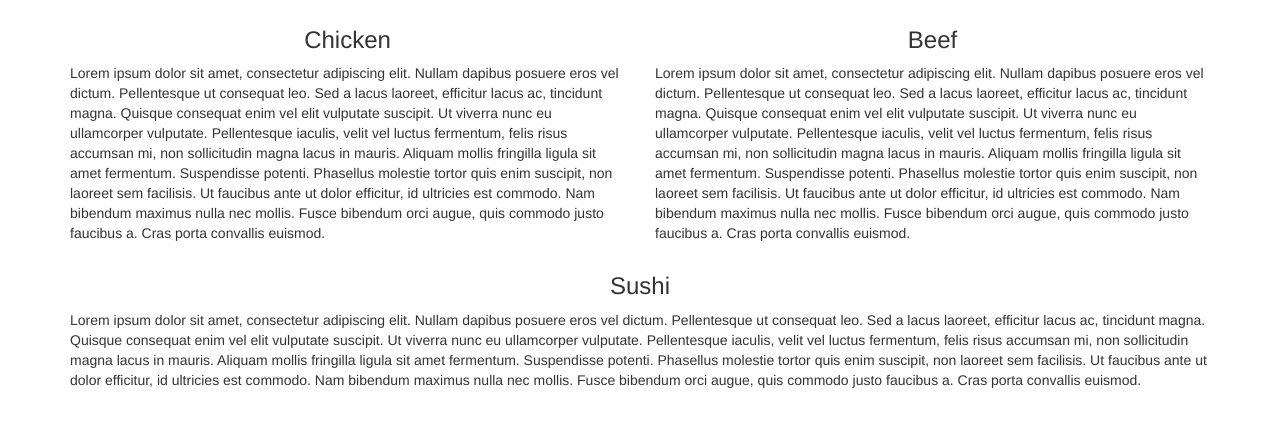
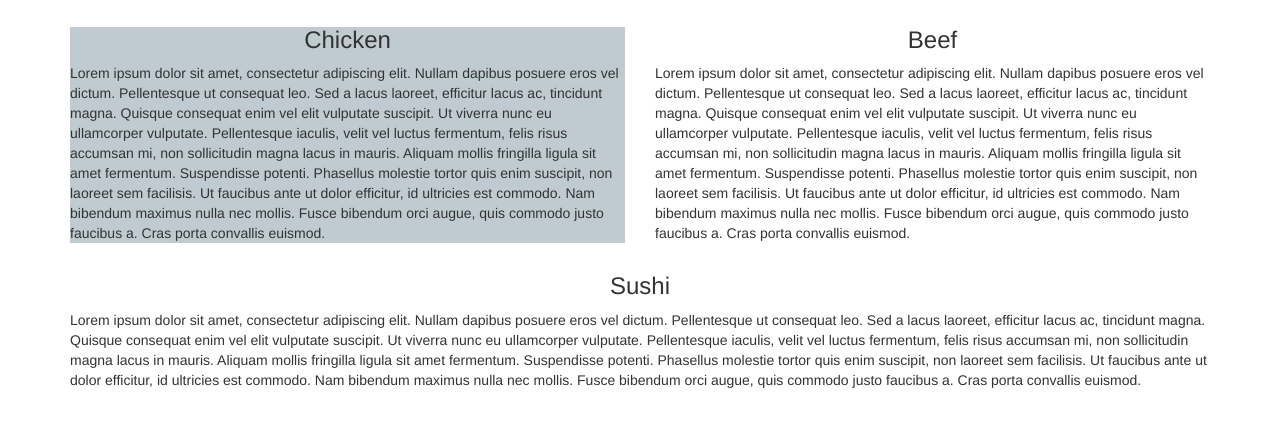
Before and after one commit to thelittlestschnauzer/module3_solution, a plain HTML site: page index.html in a window 1280 px wide. Shown: the part 108-534 px from the top of the page. Drawn offline with nearby package versions, Linux system fonts and the light colour scheme; a script that the page names is missing.

Commit message:
Update index.html

```diff
--- a/index.html
+++ b/index.html
@@ -13,8 +13,8 @@
     <![endif]-->
 
     <title>Assignment Solution for Module 3</title>
-    <link rel="stylesheet" href="css copy/bootstrap.min.css">
-    <link rel="stylesheet" href="css copy/styles.css">
+    <link rel="stylesheet" href="css/bootstrap.min.css">
+    <link rel="stylesheet" href="css/styles.css">
   </head>
 <body>
 
```
